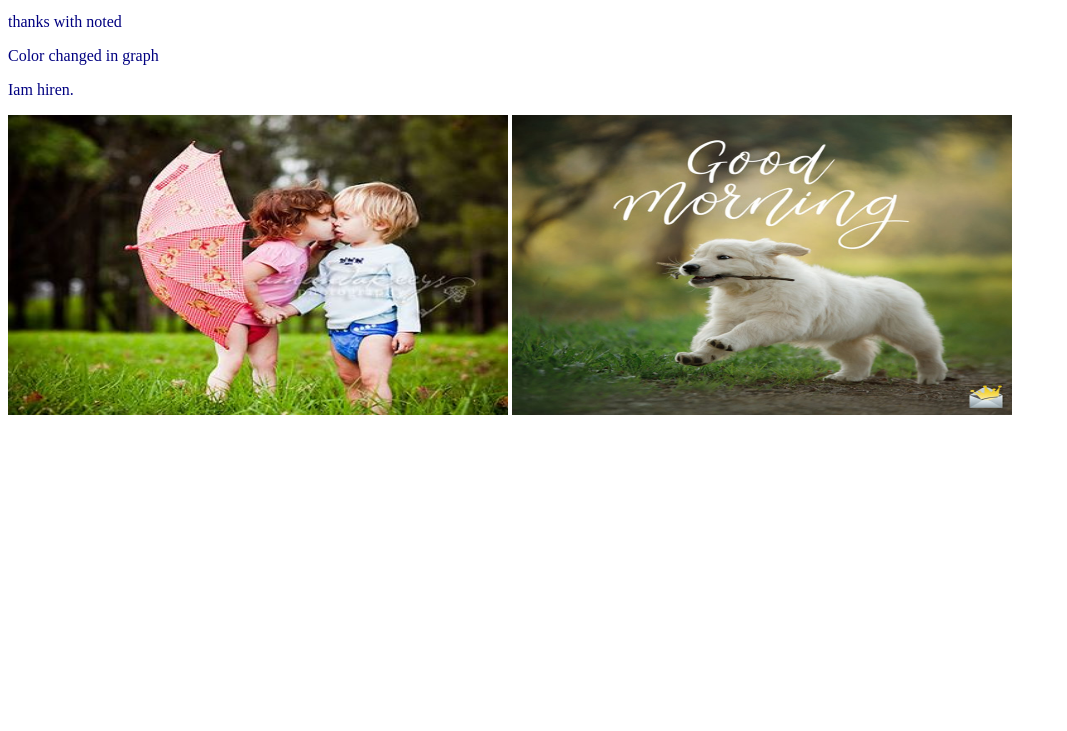
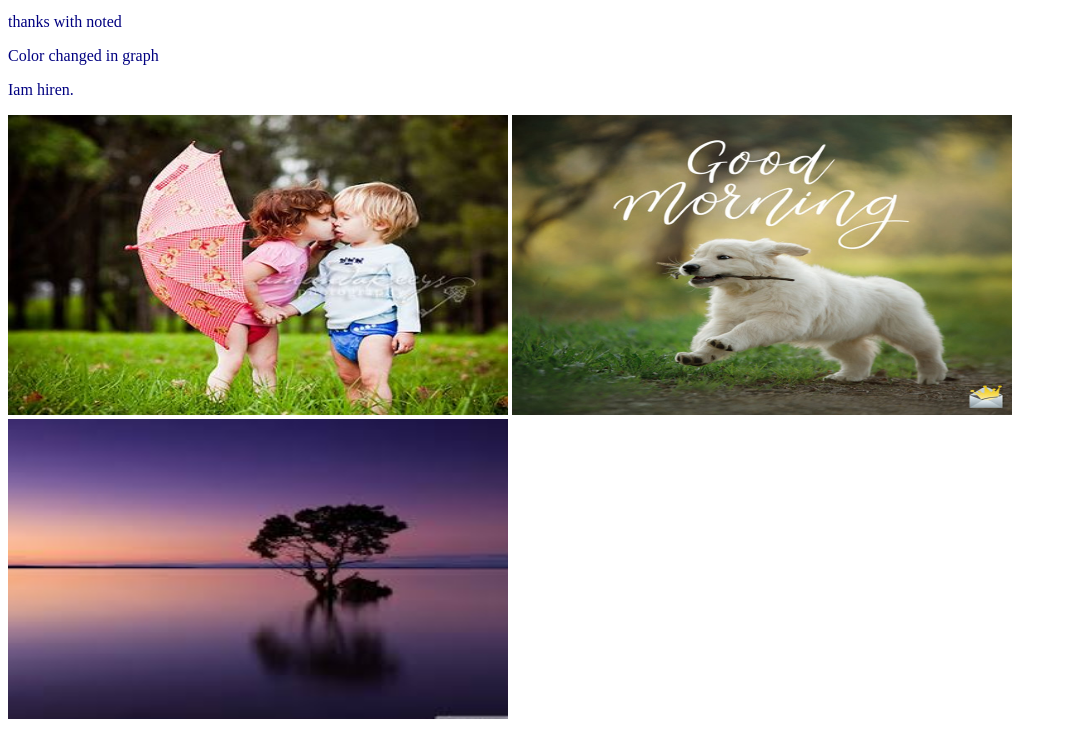
Before and after one commit to Hirenchandro/my-secend-repo, a plain HTML site: page index.html in a window 1280 px wide. Shown: the part 218-949 px from the top of the page, without its empty margins (0-1067 px from the left). Before the commit the page ends 800 px from the top, so only its background shows below. Drawn offline with Linux system fonts and the light colour scheme.

Commit message:
added tree picture

```diff
--- a/index.html
+++ b/index.html
@@ -17,6 +17,7 @@
     <P> Iam hiren.</P>
     <img src="2baby.jpg" alt="Baba picture" width="500" height="300">
     <img src="goodmorning.jpg" alt=" goodmorning" width="500" height="300">
+    <img src="tree.jpg" alt="tree picture" width="500" height="300">
 
 </body>
 </html>
```
Also changed, not shown: tree.jpg (added).
